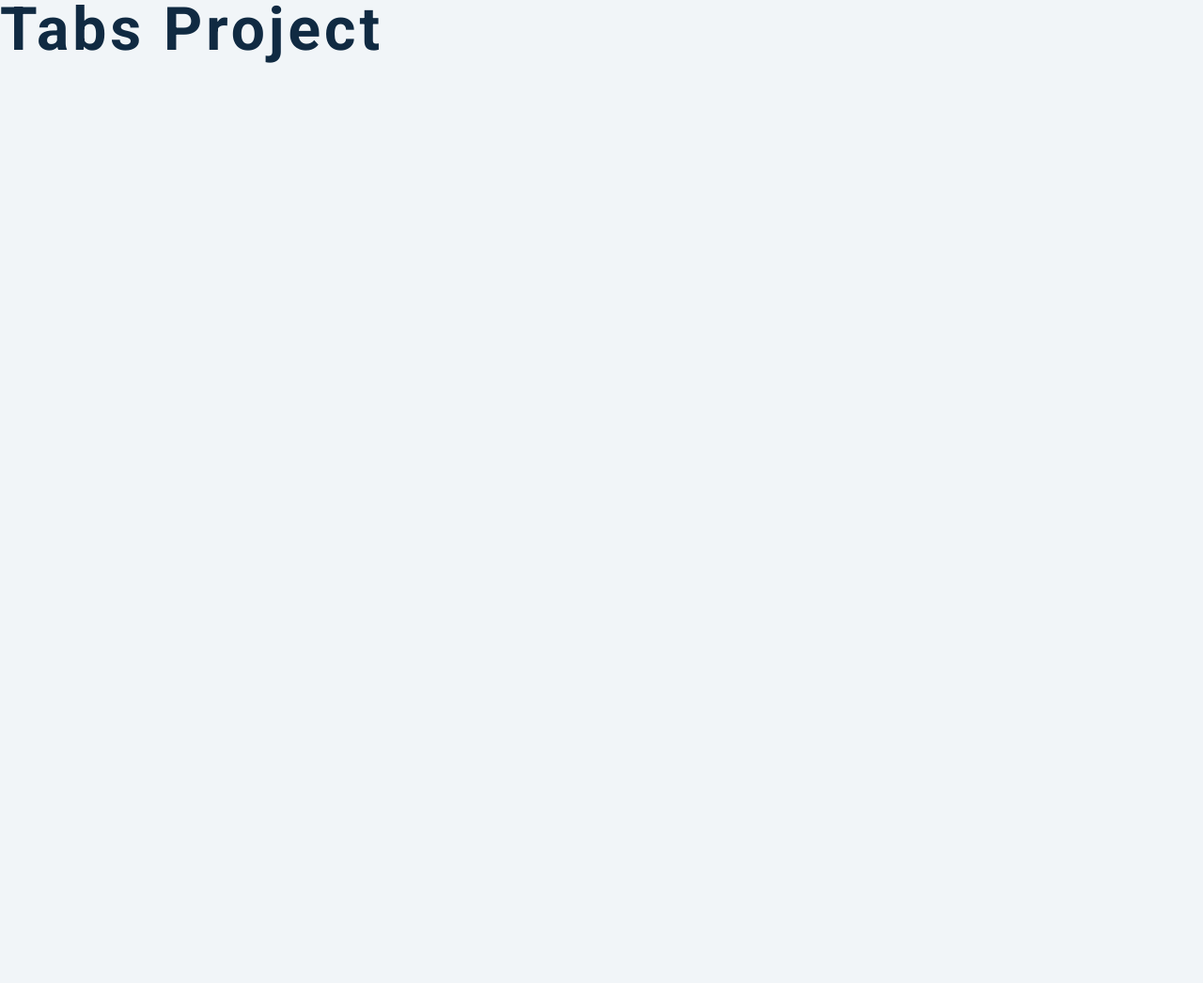
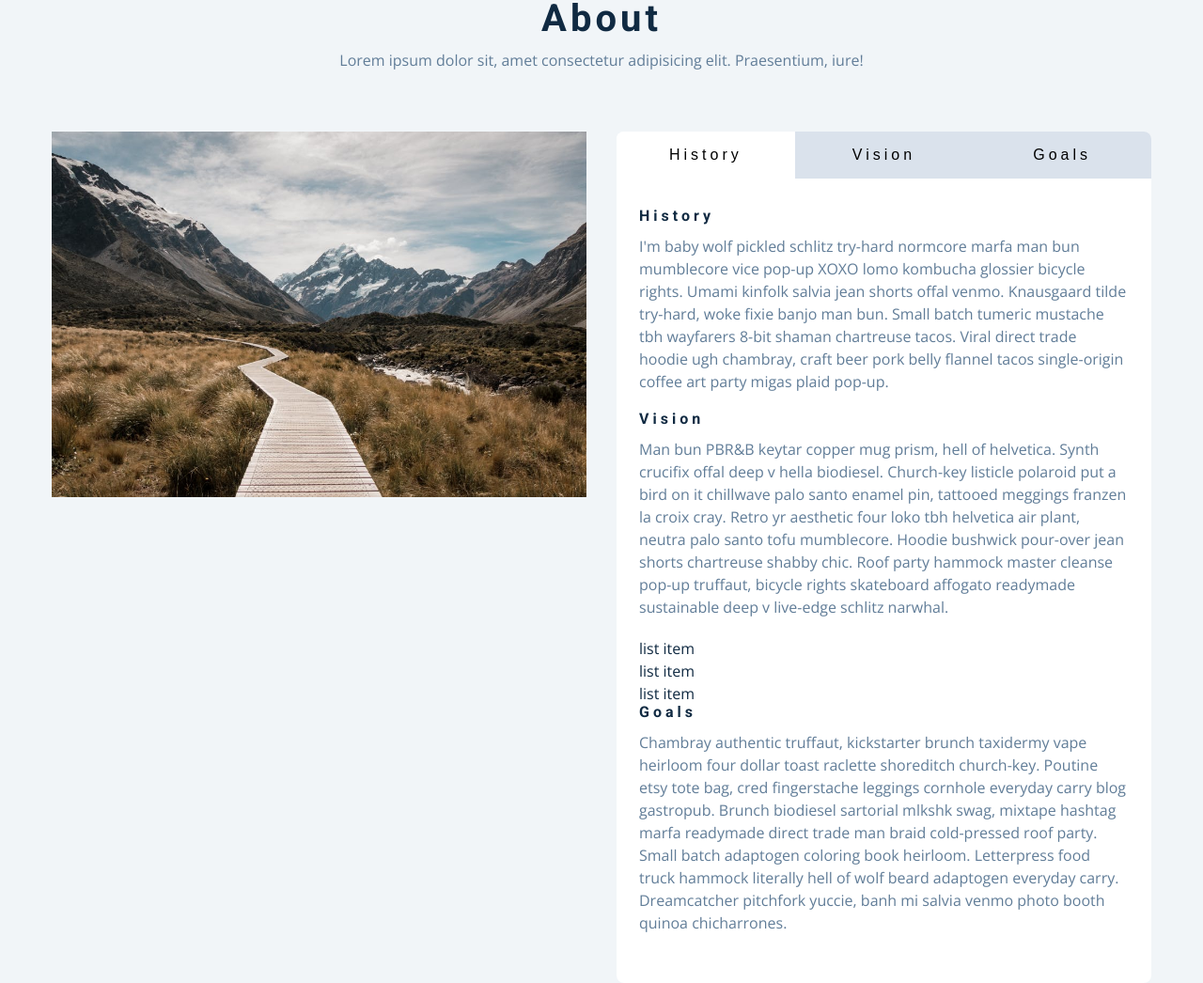
Before and after one commit to ParveenDavid2394/Tabs, a plain HTML site: page index.html in a window 1280 px wide. Shown: the whole page at 94% size. Before the commit the page ends 800 px from the top, so only its background shows below. Drawn offline with nearby package versions, Linux system fonts and the light colour scheme.

Commit message:
added title, img contents and buttons

```diff
--- a/index.html
+++ b/index.html
@@ -9,7 +9,80 @@
     <link rel="stylesheet" href="styles.css" />
   </head>
   <body>
-    <h1>tabs project</h1>
+
+    <section>
+      <div class="title">
+        <h2>About</h2>
+        <p>
+          Lorem ipsum dolor sit, amet consectetur adipisicing elit. Praesentium, iure!
+        </p>
+      </div>
+      <div class="about-center section-center">
+        <article class="about-vision">
+          <img src="./hero-bcg.jpeg" alt="hero">
+        </article>
+        <article class="about">
+          <!-- Btn Container -->
+          <div class="btn-container">
+            <button class="tab-btn active" data-id="history">History</button>
+            <button class="tab-btn" data-id="vision">vision</button>
+            <button class="tab-btn" data-id="goals">goals</button>
+          </div>
+
+          <article class="about-content">
+            <!-- single item -->
+            <div class="content active" id="history">
+              <h4>History</h4>
+              <p>
+                I'm baby wolf pickled schlitz try-hard normcore marfa man bun mumblecore vice
+                pop-up XOXO lomo kombucha glossier bicycle rights. Umami kinfolk salvia jean
+                shorts offal venmo. Knausgaard tilde try-hard, woke fixie banjo man bun. Small
+                batch tumeric mustache tbh wayfarers 8-bit shaman chartreuse tacos. Viral
+                direct trade hoodie ugh chambray, craft beer pork belly flannel tacos
+                single-origin coffee art party migas plaid pop-up.
+              </p>
+            </div>
+            <!-- end of single item -->
+            <!-- single item -->
+            <div class="content active" id="vision">
+              <h4>vision</h4>
+              <p>
+                Man bun PBR&B keytar copper mug prism, hell of helvetica. Synth crucifix offal
+                deep v hella biodiesel. Church-key listicle polaroid put a bird on it
+                chillwave palo santo enamel pin, tattooed meggings franzen la croix cray.
+                Retro yr aesthetic four loko tbh helvetica air plant, neutra palo santo tofu
+                mumblecore. Hoodie bushwick pour-over jean shorts chartreuse shabby chic. Roof
+                party hammock master cleanse pop-up truffaut, bicycle rights skateboard
+                affogato readymade sustainable deep v live-edge schlitz narwhal.
+              </p>
+              <ul>
+                <li>list item</li>
+                <li>list item</li>
+                <li>list item</li>
+              </ul>
+            </div>
+            <!-- end of single item -->
+            <!-- single item -->
+            <div class="content active" id="goals">
+              <h4>goals</h4>
+              <p>
+                Chambray authentic truffaut, kickstarter brunch taxidermy vape heirloom four
+                dollar toast raclette shoreditch church-key. Poutine etsy tote bag, cred
+                fingerstache leggings cornhole everyday carry blog gastropub. Brunch biodiesel
+                sartorial mlkshk swag, mixtape hashtag marfa readymade direct trade man braid
+                cold-pressed roof party. Small batch adaptogen coloring book heirloom.
+                Letterpress food truck hammock literally hell of wolf beard adaptogen everyday
+                carry. Dreamcatcher pitchfork yuccie, banh mi salvia venmo photo booth quinoa
+                chicharrones.
+              </p>
+            </div>
+            <!-- end of single item -->
+          </article>
+        </article>
+      </div>
+    </section>
+
+
     <!-- javascript -->
     <script src="app.js"></script>
   </body>
```
